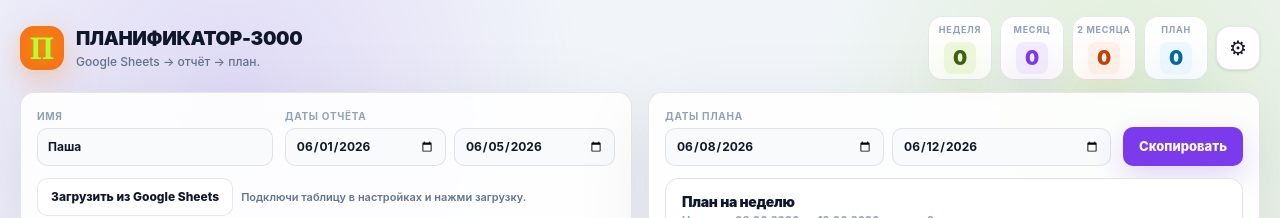
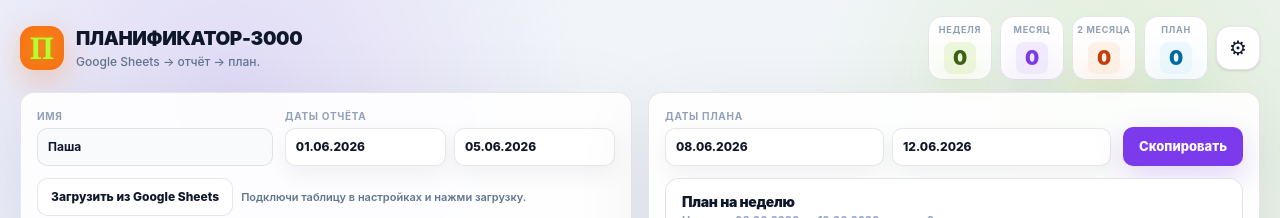
Before and after one commit to svetlohub/planificator3000, a Next.js app in the folder apps/web/: page / in a window 1280 px wide. Shown: the top 218 px of the page. Built offline with nearby package versions, Linux system fonts and the light colour scheme.

Commit message:
Fix automatic date display lint

```diff
--- a/apps/web/app/page.tsx
+++ b/apps/web/app/page.tsx
@@ -75,6 +75,7 @@ function toShortDate(value: string) {
   const [year, month, day] = value.split("-");
   return `${day}.${month}.${year}`;
 }
+
 
 function normalizeText(value: string) {
   return value
@@ -319,10 +320,10 @@ export default function HomePage() {
   const previousFriday = useMemo(() => addDays(previousMonday, 4), [previousMonday]);
   const currentFriday = useMemo(() => addDays(currentMonday, 4), [currentMonday]);
 
-  const [reportStart, setReportStart] = useState(previousMonday.toISOString().slice(0, 10));
-  const [reportEnd, setReportEnd] = useState(previousFriday.toISOString().slice(0, 10));
-  const [planStart, setPlanStart] = useState(currentMonday.toISOString().slice(0, 10));
-  const [planEnd, setPlanEnd] = useState(currentFriday.toISOString().slice(0, 10));
+  const [reportStart] = useState(previousMonday.toISOString().slice(0, 10));
+  const [reportEnd] = useState(previousFriday.toISOString().slice(0, 10));
+  const [planStart] = useState(currentMonday.toISOString().slice(0, 10));
+  const [planEnd] = useState(currentFriday.toISOString().slice(0, 10));
 
   useEffect(() => {
     setName(window.localStorage.getItem(NAME_KEY) || "Паша");
@@ -532,8 +533,8 @@ export default function HomePage() {
 
               <Field label="Даты отчёта">
                 <div className="grid grid-cols-2 gap-2">
-                  <input type="date" value={reportStart} onChange={(event) => setReportStart(event.target.value)} className="input date-input" />
-                  <input type="date" value={reportEnd} onChange={(event) => setReportEnd(event.target.value)} className="input date-input" />
+                  <div className="date-pill">{toShortDate(reportStart)}</div>
+                  <div className="date-pill">{toShortDate(reportEnd)}</div>
                 </div>
               </Field>
             </div>
@@ -558,8 +559,8 @@ export default function HomePage() {
             <div className="mb-3 grid gap-3 md:grid-cols-[1fr_auto]">
               <Field label="Даты плана">
                 <div className="grid grid-cols-2 gap-2">
-                  <input type="date" value={planStart} onChange={(event) => setPlanStart(event.target.value)} className="input date-input" />
-                  <input type="date" value={planEnd} onChange={(event) => setPlanEnd(event.target.value)} className="input date-input" />
+                  <div className="date-pill">{toShortDate(planStart)}</div>
+                  <div className="date-pill">{toShortDate(planEnd)}</div>
                 </div>
               </Field>
 
@@ -618,6 +619,18 @@ export default function HomePage() {
 
         .date-input {
           min-width: 140px;
+        }
+
+        .date-pill {
+          min-width: 140px;
+          border-radius: 10px;
+          border: 1px solid rgba(15, 23, 42, 0.1);
+          background: #fff;
+          padding: 9px 10px;
+          font-size: 12px;
+          font-weight: 800;
+          color: #0f172a;
+          box-shadow: 0 8px 24px rgba(15, 23, 42, 0.06);
         }
 
         .input:focus {
```
